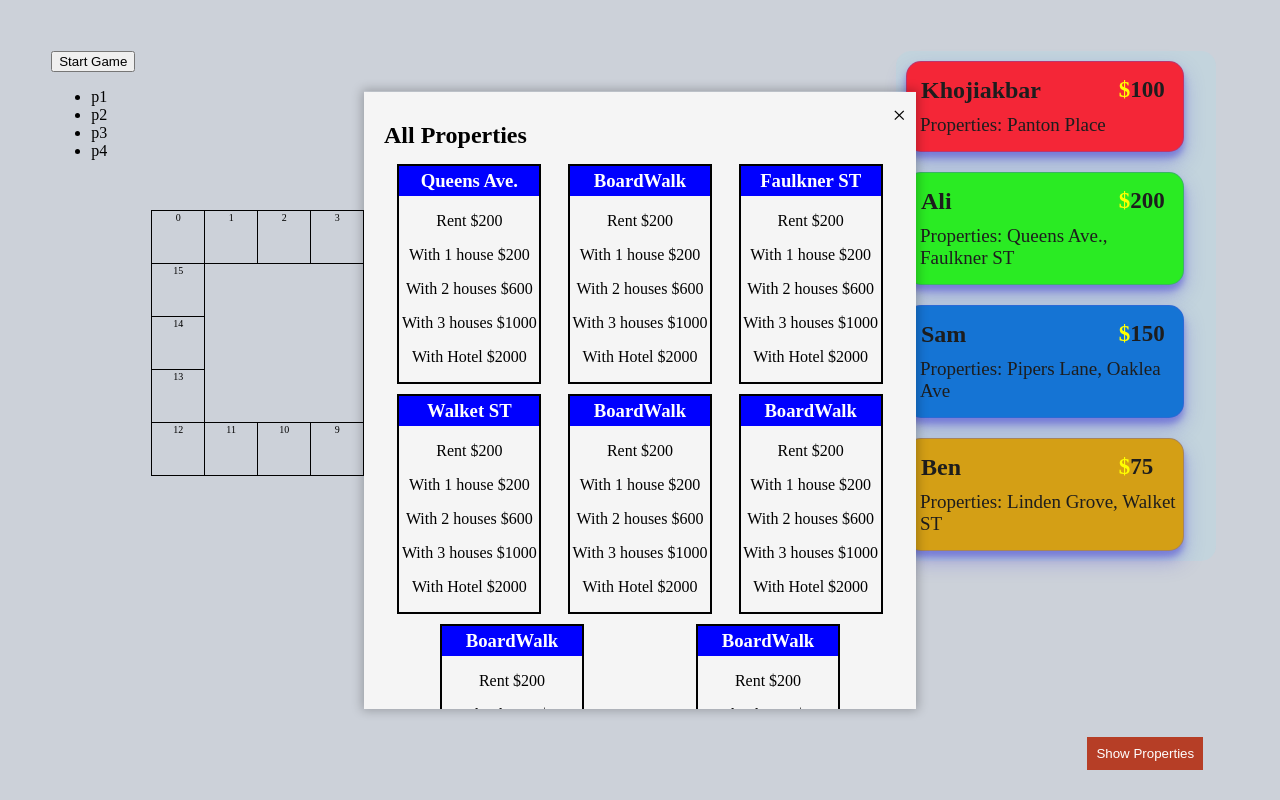
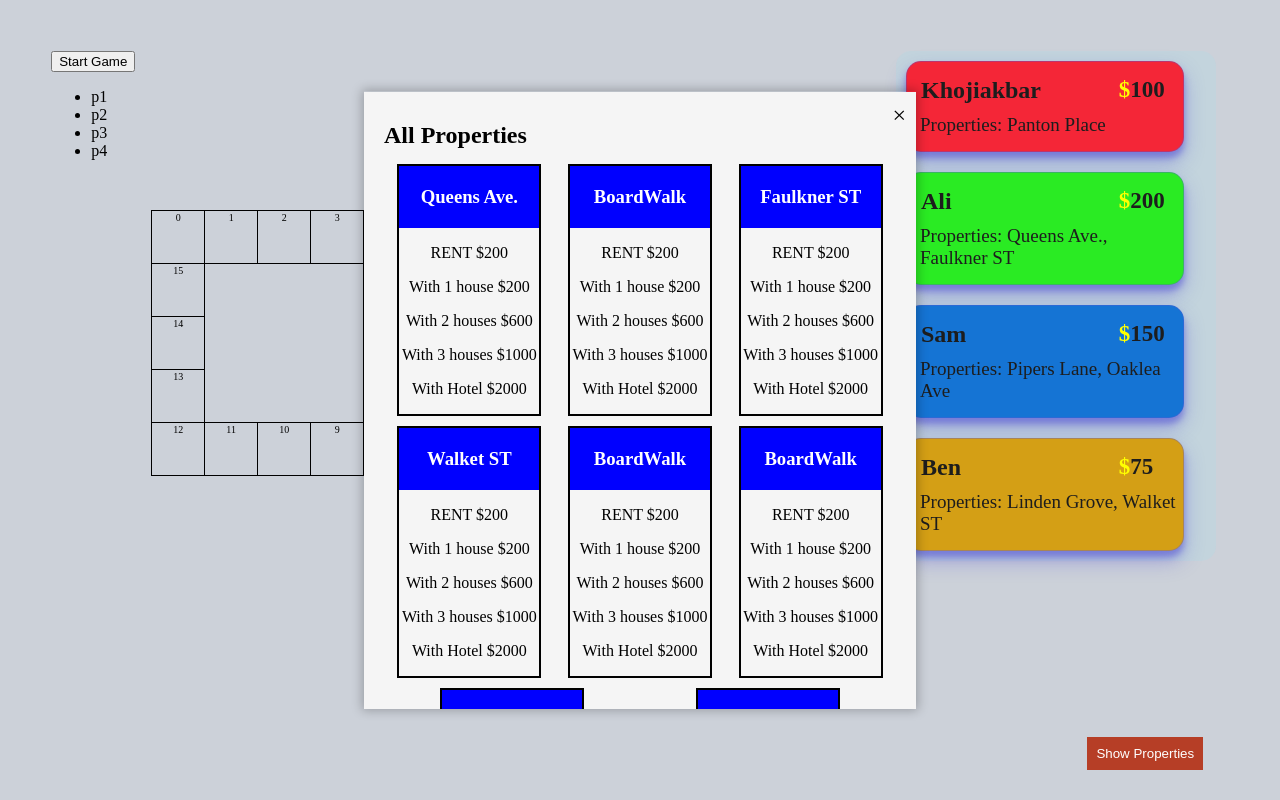
Before and after one commit to alisartazkhan/Monopoly, a website: page Monopoly/public_html/board.html in a window 1280 px wide. Both pictures are taken after a click on the button "Show Properties". Drawn offline with Linux system fonts and the light colour scheme; no server answers.

Commit message:
Updated Frontend for Card

```diff
--- a/Monopoly/public_html/board.html
+++ b/Monopoly/public_html/board.html
@@ -72,7 +72,7 @@
         <div class="card-list">
           <div class="card">
             <h3>Queens Ave.</h3>
-            <p>Rent $200</p>
+            <p>RENT $200</p>
             <p>With 1 house  $200</p>
             <p>With 2 houses $600</p>
             <p>With 3 houses $1000</p>
@@ -80,7 +80,7 @@
           </div>
           <div class="card">
             <h3>BoardWalk</h3>
-            <p>Rent $200</p>
+            <p>RENT $200</p>
             <p>With 1 house  $200</p>
             <p>With 2 houses $600</p>
             <p>With 3 houses $1000</p>
@@ -88,7 +88,7 @@
           </div>
           <div class="card">
             <h3>Faulkner ST</h3>
-            <p>Rent $200</p>
+            <p>RENT $200</p>
             <p>With 1 house  $200</p>
             <p>With 2 houses $600</p>
             <p>With 3 houses $1000</p>
@@ -96,7 +96,7 @@
           </div>
           <div class="card">
             <h3>Walket ST</h3>
-            <p>Rent $200</p>
+            <p>RENT $200</p>
             <p>With 1 house  $200</p>
             <p>With 2 houses $600</p>
             <p>With 3 houses $1000</p>
@@ -104,7 +104,7 @@
           </div>
           <div class="card">
             <h3>BoardWalk</h3>
-            <p>Rent $200</p>
+            <p>RENT $200</p>
             <p>With 1 house  $200</p>
             <p>With 2 houses $600</p>
             <p>With 3 houses $1000</p>
@@ -112,7 +112,7 @@
           </div>
           <div class="card">
             <h3>BoardWalk</h3>
-            <p>Rent $200</p>
+            <p>RENT $200</p>
             <p>With 1 house  $200</p>
             <p>With 2 houses $600</p>
             <p>With 3 houses $1000</p>
@@ -120,7 +120,7 @@
           </div>
           <div class="card">
             <h3>BoardWalk</h3>
-            <p>Rent $200</p>
+            <p>RENT $200</p>
             <p>With 1 house  $200</p>
             <p>With 2 houses $600</p>
             <p>With 3 houses $1000</p>
@@ -128,7 +128,7 @@
           </div>
           <div class="card">
             <h3>BoardWalk</h3>
-            <p>Rent $200</p>
+            <p>RENT $200</p>
             <p>With 1 house  $200</p>
             <p>With 2 houses $600</p>
             <p>With 3 houses $1000</p>
--- a/Monopoly/public_html/css/boardstyle.css
+++ b/Monopoly/public_html/css/boardstyle.css
@@ -136,9 +136,12 @@ p.balance{
     background-color: blue;
     color: white;
     margin:0px;
-    padding: 4px 0;
+    padding: 20px 0;
   }
 
+  .card p {
+    font-size: ;
+  }
   .popup.visible {
     display: block;
   }
```
